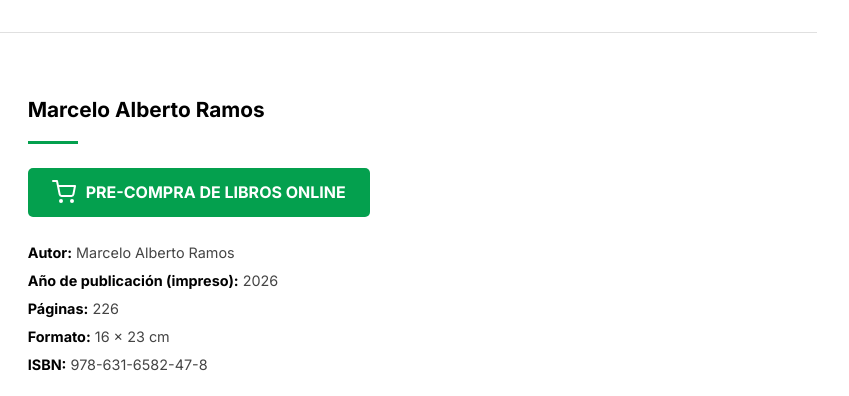
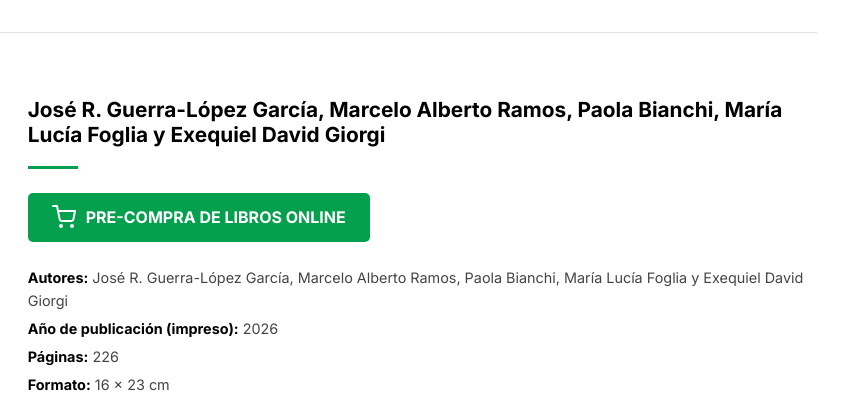
Before and after one commit to EdUNLu-editorial/libros-edunlu, a plain HTML site: page publicaciones/Introduccion-a-la-quimica-inorganica-descriptiva.html in a window 1280 px wide. Shown: the top 396 px of the page, 431-1280 px from the left. Drawn offline with Linux system fonts and the light colour scheme.

Commit message:
Update Introduccion-a-la-quimica-inorganica-descriptiva.html

```diff
--- a/publicaciones/Introduccion-a-la-quimica-inorganica-descriptiva.html
+++ b/publicaciones/Introduccion-a-la-quimica-inorganica-descriptiva.html
@@ -22,15 +22,15 @@
         </div>
             <div class="book-content">
                 <div class="book-cover">
-                    <img src="https://www.edunlu.unlu.edu.ar/sites/www.edunlu.unlu.edu.ar/files/site/Introduccion-a-la-quimica-inorganica-descriptiva-pagina.png" alt="Portada del libro por Marcelo Alberto Ramos">
+                    <img src="https://www.edunlu.unlu.edu.ar/sites/www.edunlu.unlu.edu.ar/files/site/Introduccion-a-la-quimica-inorganica-descriptiva-pagina.png" alt="Portada del libro por José R. Guerra-López García, Marcelo Alberto Ramos, Paola Bianchi, María Lucía Foglia y Exequiel David Giorgi">
                 </div>
                 <div class="book-details">
 
-                    <h2 class="book-title" style="font-size: 1.3rem;">Marcelo Alberto Ramos</h2>
+                    <h2 class="book-title" style="font-size: 1.3rem;">José R. Guerra-López García, Marcelo Alberto Ramos, Paola Bianchi, María Lucía Foglia y Exequiel David Giorgi</h2>
                     <p class="price" style="color: #04a04e;"></p>
                     <div class="separator" style="background-color: #04a04e;"></div>
                     <div class="buttons-container"><a href="http://www.edunlu.unlu.edu.ar/?q=node/250" class="purchase-button" target="_blank" style="background-color: #04a04e;"><svg xmlns="http://www.w3.org/2000/svg" width="24" height="24" viewBox="0 0 24 24" fill="none" stroke="currentColor" stroke-width="2" stroke-linecap="round" stroke-linejoin="round"><circle cx="9" cy="21" r="1"></circle><circle cx="20" cy="21" r="1"></circle><path d="M1 1h4l2.68 13.39a2 2 0 0 0 2 1.61h9.72a2 2 0 0 0 2-1.61L23 6H6"></path></svg> PRE-COMPRA DE LIBROS ONLINE</a></div>
-                    <ul class="metadata"><li><strong>Autor:</strong> Marcelo Alberto Ramos</li><li><strong>Año de publicación (impreso):</strong> 2026</li><li><strong>Páginas:</strong> 226</li><li><strong>Formato:</strong> 16 × 23 cm</li><li><strong>ISBN:</strong> 978-631-6582-47-8</li></ul>
+                    <ul class="metadata"><li><strong>Autores:</strong> José R. Guerra-López García, Marcelo Alberto Ramos, Paola Bianchi, María Lucía Foglia y Exequiel David Giorgi</li><li><strong>Año de publicación (impreso):</strong> 2026</li><li><strong>Páginas:</strong> 226</li><li><strong>Formato:</strong> 16 × 23 cm</li><li><strong>ISBN:</strong> 978-631-6582-47-8</li></ul>
                 </div>
             </div>
             <div class="book-description"><p>Introducción a la Química Inorgánica descriptiva, se ha escrito pensando en los alumnos de los primeros años de las carreras de: ingeniería en alimentos, industrial y agronomía así como a los alumnos de profesorado en Química. El principal objetivo que nos proponemos, es que a través del mismo los alumnos adquieran una mejor comprensión de la química Inorgánica que contribuya a desarrollar una sólida formación profesional.</p></div>
```
